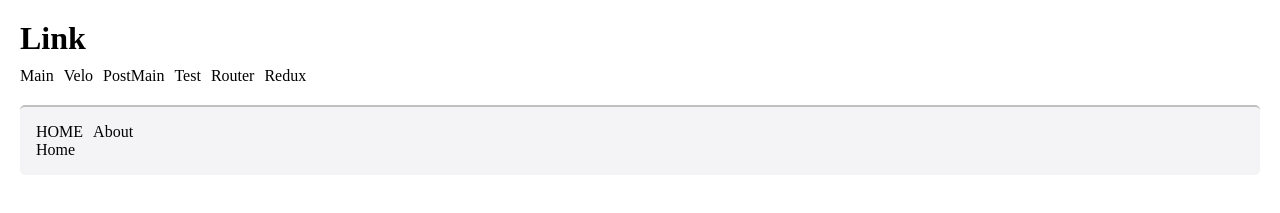
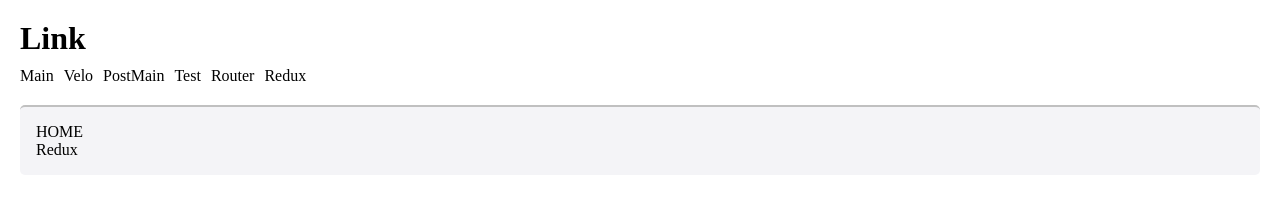
Before and after one commit to GyuHyunA/react-log, a React (Create React App) app: page /redux in a window 1280 px wide. Shown: the top 213 px of the page. Built offline with nearby package versions, Linux system fonts and the light colour scheme.

Commit message:
redux toolkit reset

```diff
--- a/package.json
+++ b/package.json
@@ -20,7 +20,7 @@
     "web-vitals": "^2.1.4"
   },
   "scripts": {
-    "start": "export PORT=3002 && react-scripts start",
+    "start": "set PORT=3002 && react-scripts start",
     "build": "react-scripts build",
     "test": "react-scripts test",
     "eject": "react-scripts eject"
--- a/src/components/reduxcomp/comp/Home.jsx
+++ b/src/components/reduxcomp/comp/Home.jsx
@@ -1,9 +1,18 @@
-import React from 'react'
+import React from "react";
+import styled from "styled-components";
 
 const Home = () => {
   return (
-    <div>Home</div>
-  )
-}
+    <>
+      <HomeStyle>
+        Redux
+      </HomeStyle>
+    </>
+  );
+};
 
-export default Home
+export default Home;
+
+const HomeStyle = styled.div`
+
+`;
--- a/src/components/reduxcomp/reduxHome.jsx
+++ b/src/components/reduxcomp/reduxHome.jsx
@@ -8,7 +8,7 @@ const ReduxHome = () => {
     <>
       <ReduxNav />
       <Routes>
-        <Route index to="/" element={<Home/>}/>
+        <Route path="/" element={<Home/>}/>
       </Routes>
     </>
   );
--- a/src/components/reduxcomp/reduxNav.jsx
+++ b/src/components/reduxcomp/reduxNav.jsx
@@ -12,7 +12,6 @@ const ReduxNav = () => {
   return (
     <ReduxNavStyle>
       <NavLink to="/redux">HOME</NavLink>
-      <NavLink to="/redux/about">About</NavLink>
     </ReduxNavStyle>
   );
 };
--- a/src/css/index.css
+++ b/src/css/index.css
@@ -31,6 +31,10 @@ a:active {
   color: lightcoral;
 }
 
+li{
+  list-style: none;
+}
+
 .gray-box {
   background-color: gray;
   width: 64px;
```
